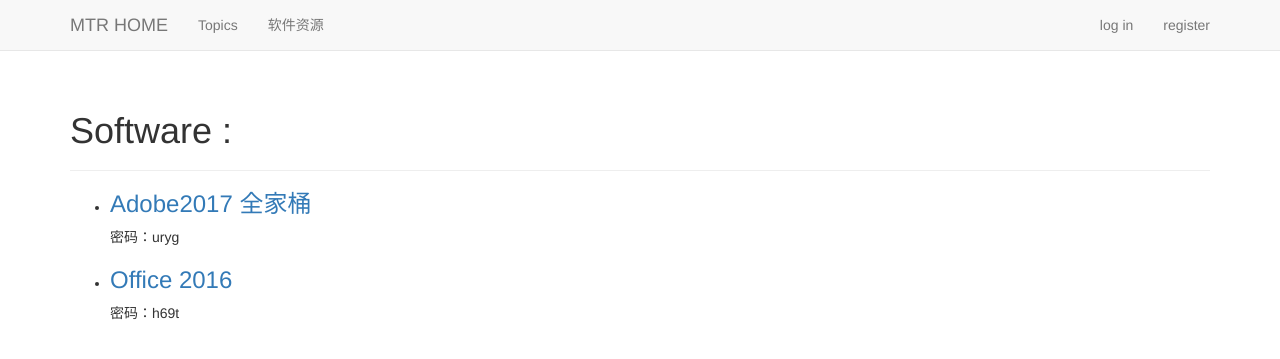
After one commit to MTRkeji/learning_log, a Django app: page /software/ in a window 1280 px wide. The commit adds this page. Shown: the top 359 px of the page. Run offline with Django 3.2, Linux system fonts and the light colour scheme; data comes from the database, SQL or seed files in the repository; both versions use the stored data as it was after the commit; some libraries are stand-ins or nearby versions.

Commit message:
add software

```diff
--- a/learning_log/settings.py
+++ b/learning_log/settings.py
@@ -26,7 +26,7 @@
 # SECURITY WARNING: don't run with debug turned on in production!
 DEBUG = True
 
-ALLOWED_HOSTS = ['39.106.50.67']
+ALLOWED_HOSTS = ['localhost','39.106.50.67']
 
 
 # Application definition
--- a/learning_logs/admin.py
+++ b/learning_logs/admin.py
@@ -1,6 +1,7 @@
 from django.contrib import admin
 
 # Register your models here.
-from learning_logs.models import Topic,Entry
+from learning_logs.models import Topic,Entry,Software
 admin.site.register(Topic)
 admin.site.register(Entry)
+admin.site.register(Software)
--- a/learning_logs/models.py
+++ b/learning_logs/models.py
@@ -25,3 +25,11 @@
             return self.text
         else:
             return self.text[:50]+"..."
+class Software(models.Model):
+    """软件"""
+    name = models.CharField(max_length=200)
+    links = models.CharField(max_length=200)
+    pwd = models.CharField(max_length=10)
+    date_added = models.DateTimeField(auto_now_add=True)
+    def __str__(self):
+        return self.name
--- a/learning_logs/templates/learning_logs/base.html
+++ b/learning_logs/templates/learning_logs/base.html
@@ -5,7 +5,7 @@
     <meta charset="utf-8">
     <meta http-equiv="X-UA-Compatible" content="IE=edge">
     <meta name="viewport" content="width=device-width,initial-scale=1">
-    <title>Learning Log</title>
+    <title>MTR HOME</title>
     {% bootstrap_css %}
     {% bootstrap_javascript %}
   </head>
@@ -20,11 +20,12 @@
               ...
           </button>
           <a class="navbar-brand" href="{% url 'learning_logs:index' %}">
-                Learning_log--MTRkeji</a>
+                MTR HOME</a>
         </div>
         <div id="navbar" class="navbar-collapse collapse">
           <ul class="nav navbar-nav">
             <li><a href="{% url 'learning_logs:topics' %}">Topics</a></li>
+            <li><a href="{% url 'learning_logs:software' %}">软件资源</a></li>
           </ul>
           <ul class="nav navbar-nav navbar-right">
             {% if user.is_authenticated %}
--- /dev/null
+++ b/learning_logs/templates/learning_logs/software.html
@@ -0,0 +1,13 @@
+{% extends 'learning_logs/base.html' %}
+{% block header %}
+  <h1>Software : </h1>
+{% endblock header %}
+{% block content %}
+  <ul>
+    {% for software in softwares %}
+    <li>
+      <h3><a href="{{software.links}}">{{software}}</a></h3>   密码：{{software.pwd}}
+    </li>
+    {% endfor %}
+  </ul>
+{% endblock content %}
--- a/learning_logs/urls.py
+++ b/learning_logs/urls.py
@@ -15,4 +15,5 @@
     url(r'^new_entry/(?P<topic_id>\d+)/$',views.new_entry,name='new_entry'),
     #编辑条目
     url(r'^edit_entry/(?P<entry_id>\d+)/$',views.edit_entry,name='edit_entry'),
+    url(r'^software/$',views.software,name='software'),
 ]
--- a/learning_logs/views.py
+++ b/learning_logs/views.py
@@ -1,6 +1,6 @@
 #-*- coding: UTF-8 -*-
 from django.shortcuts import render
-from .models import Topic,Entry
+from .models import Topic,Entry,Software
 from .forms import TopicForm,EntryForm
 from django.http import HttpResponseRedirect,Http404
 from django.core.urlresolvers import reverse
@@ -71,3 +71,8 @@
             return HttpResponseRedirect(reverse('learning_logs:topic',args=[topic.id]))
     context = {'topic':topic,'entry':entry,'form':form}
     return render(request,'learning_logs/edit_entry.html',context)
+def software(request):
+    """软件资源"""
+    softwares = Software.objects.all().order_by('-date_added')
+    context = {'softwares':softwares}
+    return render(request,'learning_logs/software.html',context)
```
Also changed, not shown: learning_logs/templates/learning_logs/index.html (+6 -5 lines), db.sqlite3, learning_logs/migrations/0004_software.py (added).
